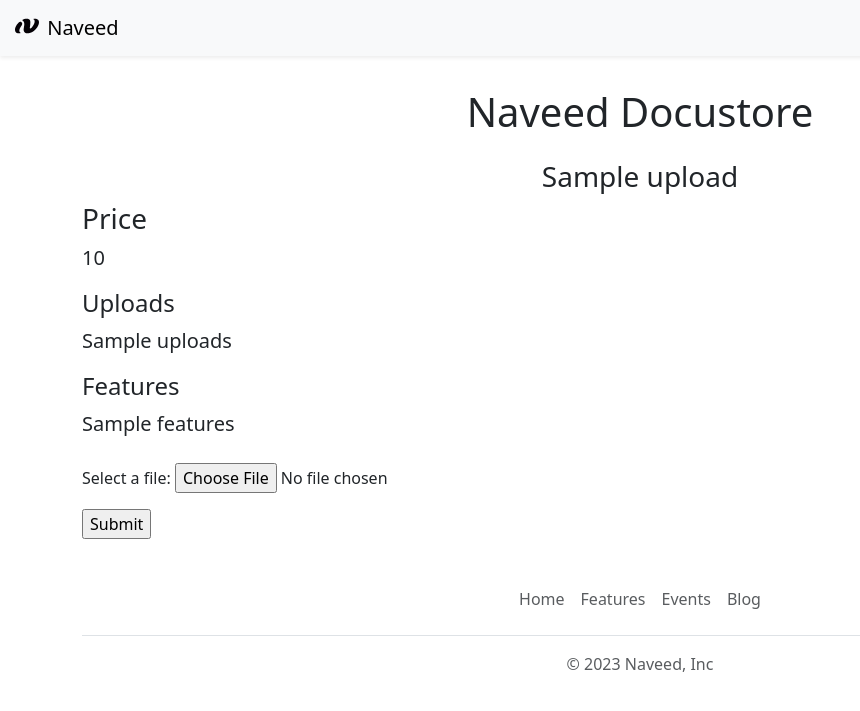
After one commit to captainawesome78/naveed-documentstore-website, a Flask app: template templates/uploadpage.html in a window 1280 px wide. The commit adds this page. Shown: the top 711 px of the page, without its empty margins (0-860 px from the left). Run offline with Flask 3, Linux system fonts and the light colour scheme; the template is opened without the code that fills it: most values are stand-ins (such as "Sample title", 1, 10 or a date in 2020).

Commit message:
dynamic pages for each upload

```diff
--- a/app.py
+++ b/app.py
@@ -1,31 +1,31 @@
 from flask import Flask, render_template, jsonify
-from database import load_jobs_from_db
+from database import load_jobs_from_db, load_job_from_db
 
 
 app = Flask(__name__)
 
-# UPLOADS = [
-#   {
-#     'id' : 1,
-#     'title' : 'Resume',
-#     'price' : 'Free',
-#     'uploads' : 'Unlimited'
+UPLOADS = [
+  {
+    'id' : 1,
+    'title' : 'Resume',
+    'price' : 'Free',
+    'uploads' : 'Unlimited'
 
-#   },
-#   {
-#     'id' : 2,
-#     'title' : 'Certificates',
-#     'price' : 'Free',
-#     'uploads' : 'Unlimited'
-#   },
-#   {
-#     'id' : 3,
-#     'title' : 'Recognitions',
-#     'price' : 'Free',
-#     'uploads' : 'Unlimited'
-#   }
+  },
+  {
+    'id' : 2,
+    'title' : 'Certificates',
+    'price' : 'Free',
+    'uploads' : 'Unlimited'
+  },
+  {
+    'id' : 3,
+    'title' : 'Recognitions',
+    'price' : 'Free',
+    'uploads' : 'Unlimited'
+  }
 
-# ]
+]
 
 
 @app.route("/")
@@ -39,6 +39,14 @@ def list_uploads():
   jobs = load_jobs_from_db()
   return jsonify(UPLOADS)
 
+@app.route("/upload/<int:id>")
+def show_upload(id):
+  upload = load_job_from_db(id)
+  if not upload:
+    return "Not Found", 404
+  else:
+    return render_template('uploadpage.html', upload=upload)
+
 
 if __name__ == "__main__":
   app.run(host = "0.0.0.0", debug =True)
--- /dev/null
+++ b/templates/bootstrap.html
@@ -0,0 +1,3 @@
+<meta charset="utf-8">
+<meta name="viewport" content="width=device-width, initial-scale=1">
+ <link href="https://cdn.jsdelivr.net/npm/bootstrap@5.3.0-alpha1/dist/css/bootstrap.min.css" rel="stylesheet" integrity="sha384-GLhlTQ8iRABdZLl6O3oVMWSktQOp6b7In1Zl3/Jr59b6EGGoI1aFkw7cmDA6j6gD" crossorigin="anonymous">
--- a/templates/jobitem.html
+++ b/templates/jobitem.html
@@ -6,9 +6,7 @@
     <div><b>Uploads:</b> {{upload['uploads']}}</div>
   </div>
   <div class= "col-3 mt-4 ">
-    <label for="myfile">Select a file:</label>
-    <input type="file" id="myfile" name="myfile">
-    <input type="submit">
+    <a href = "/upload/{{upload['id']}}" type="button" class = "btn btn-outline-primary">Lets Go!</a>
   </div>
 
 </div>
--- a/templates/nav.html
+++ b/templates/nav.html
@@ -1,6 +1,6 @@
 <nav class="navbar bg-body-tertiary shadow-sm fixed-top bg-white">
   <div class="container-fluid">
-    <a class="navbar-brand" href="#">
+    <a class="navbar-brand" href="/">
       <img src="/static/logo.svg" alt="Logo" width="30" height="24" class="d-inline-block align-text-top">
       Naveed
     </a>
--- /dev/null
+++ b/templates/uploadpage.html
@@ -0,0 +1,34 @@
+<!DOCTYPE html>
+<html>
+  <head>
+    <title>{{upload.title}} - Naveed Docustore</title>
+    {% include 'bootstrap.html' %}
+    <link rel="icon" type="image/x-icon" href="https://naveed-documentstore-website.captainawesome7.repl.co/static/favicon.ico">
+  </head>
+  <body>
+    {% include 'nav.html' %}
+     <img class="img-fluid" id="banner" scr="https://naveed-documentstore-website.captainawesome7.repl.co/static/banner.jpeg">
+    <div class="container">
+      <h1 class= "text-center mt-2 mb-4"> Naveed Docustore </h1 >
+
+      <h3 class="text-center">{{upload.title}}</h3>
+      <h3>Price</h3>
+      <p class= "lead mt-0">{{upload.price}}</p>
+      <h4>Uploads</h4>
+      <p class= "lead">{{upload.uploads}}</p>
+      <h4>Features</h4>
+      <p class= "lead">{{upload.features}}</p>
+      <div class= "mt-4">
+        <label for="myfile">Select a file:</label>
+        <input type="file" id="myfile" name="myfile">
+         <div class= "mt-3 mb-2">
+          <input type="submit">
+         </div>
+      </div>
+
+    </div>
+
+    {% include 'footer.html' %}
+  </body>
+
+</html>
```
Also changed, not shown: database.py (+13 -0 lines), templates/home.html (+3 -5 lines).
